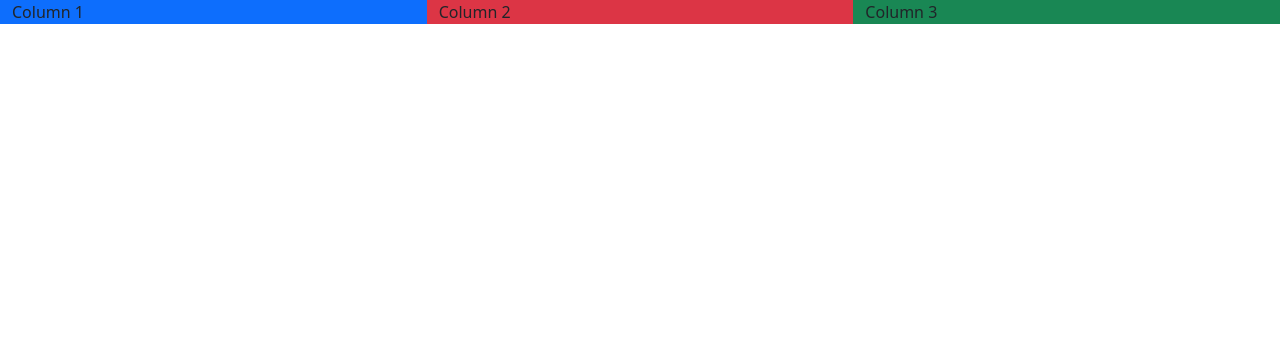
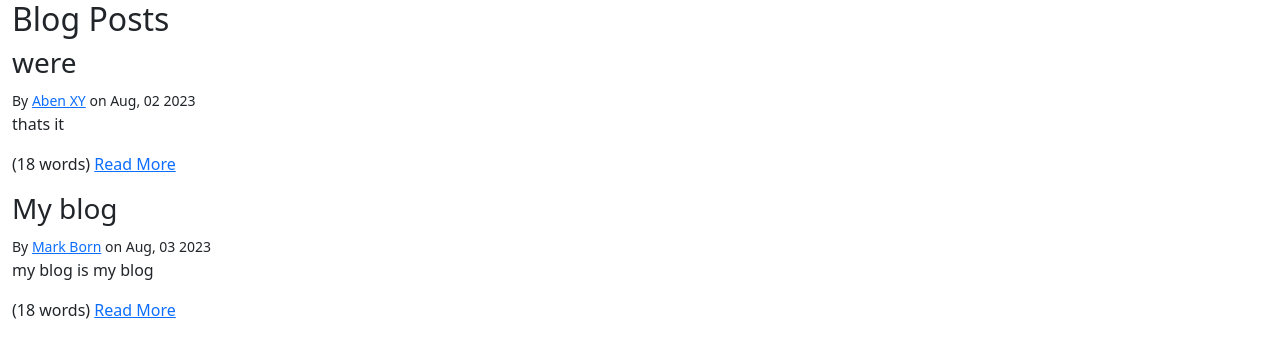
Before and after one commit to codio-templates/blango, a Django app: page / in a window 1280 px wide. Shown: the top 358 px of the page. Run offline with Django 3.2, Linux system fonts and the light colour scheme; data comes from the database, SQL or seed files in the repository; both versions use the stored data as it was after the commit; parts of the project's set-up code (start-up, migrations or seed data) failed here and were passed over.

Commit message:
Finish custom filters

```diff
--- /dev/null
+++ b/blog/templatetags/blog_extras.py
@@ -0,0 +1,30 @@
+from django import template
+from django.contrib.auth import get_user_model
+from django.utils.html import format_html
+
+
+user_model = get_user_model()
+register = template.Library()
+
+@register.filter
+def author_details(author, current_user):
+    if not isinstance(author, user_model):
+        # return empty string as safe default
+        return ""
+
+    if author == current_user:
+        return format_html("<strong>me</strong>")
+
+    if author.first_name and author.last_name:
+        name = f"{author.first_name} {author.last_name}"
+    else:
+        name = f"{author.username}"
+
+    if author.email:
+        prefix = format_html('<a href="mailto:{}">', author.email)
+        suffix = format_html("</a>")
+    else:
+        prefix = ""
+        suffix = ""
+
+    return format_html('{}{}{}', prefix, name, suffix)
--- a/blog/views.py
+++ b/blog/views.py
@@ -1,4 +1,8 @@
 from django.shortcuts import render
+from django.utils import timezone
+from blog.models import Post
+
 
 def index(request):
-    return render(request, "blog/index.html")
+    posts = Post.objects.filter(published_at__lte=timezone.now())
+    return render(request, "blog/index.html", {"posts": posts})
--- a/templates/blog/index.html
+++ b/templates/blog/index.html
@@ -1,8 +1,19 @@
 {% extends "base.html" %}
+{% load blog_extras %}
+
 {% block content %}
- <div class="row">
-    <div class="col-md bg-primary">Column 1</div>
-    <div class="col-md bg-danger">Column 2</div>
-    <div class="col-md bg-success">Column 3</div>
-</div>
+    <h2>Blog Posts</h2>
+    {% for post in posts %}
+    <div class="row">
+        <div class="col">
+            <h3>{{ post.title }}</h3>
+            <small>By {{ post.author|author_details:request.user }} on {{ post.published_at|date:"M, d Y" }}</small>
+            <p>{{ post.summary }}</p>
+            <p>
+                ({{ post.content|wordcount }} words)
+                <a href="#">Read More</a>
+            </p>
+        </div>
+    </div>
+    {% endfor %}
 {% endblock %}
```
Also changed, not shown: blog/templatetags/__init__.py (added), db.sqlite3.
